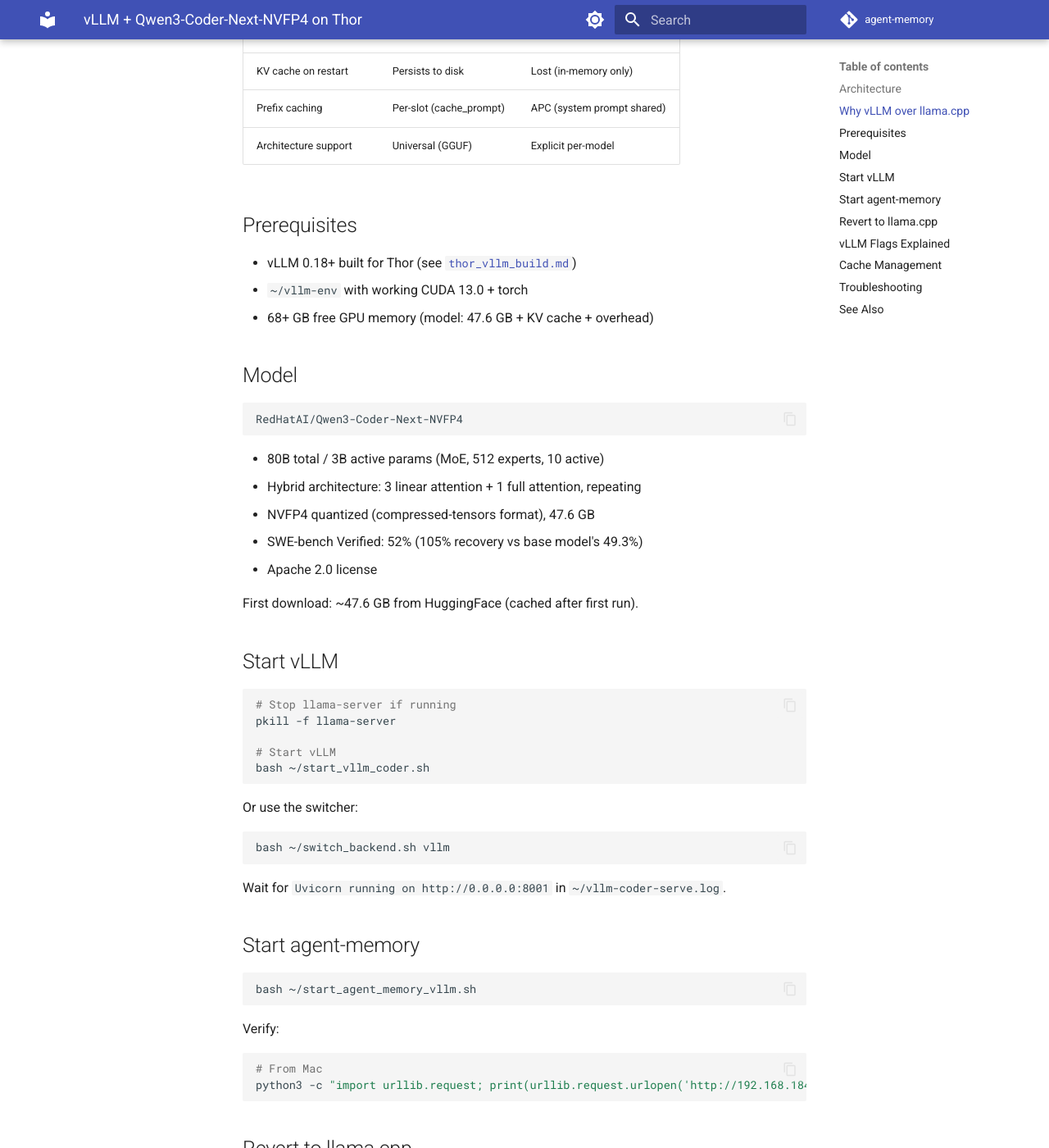
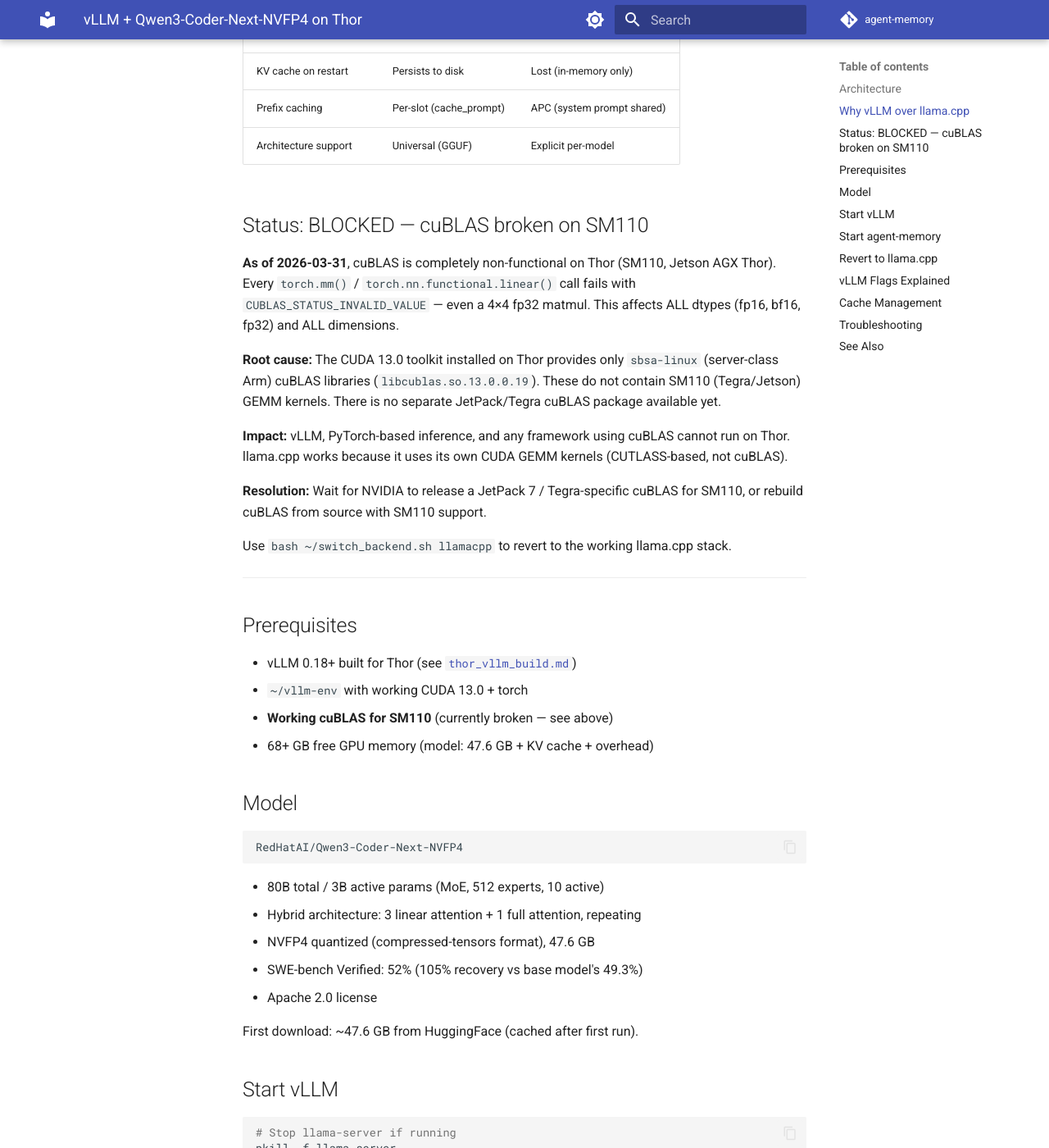
Before and after one commit to yshk-mxim/agent-memory, an MkDocs documentation site: the page built from docs/vllm_coder_next_thor.md, in a window 1280 px wide and 1400 px high, scrolled down 931 px. Shown: the whole window at 82% size. Built offline with MkDocs 1.6.1 and Material for MkDocs 9.7.7, drawn with Linux system fonts in a browser that asks for light colours; comment, search, counter and statistics services are not loaded; the version menu is left out.

Commit message:
docs: Document cuBLAS SM110 blocker for vLLM on Thor
cuBLAS is completely non-functional on Jetson Thor (SM110) —
every torch.mm() fails with CUBLAS_STATUS_INVALID_VALUE, even
4x4 fp32. Root cause: CUDA 13.0 ships sbsa-linux cuBLAS only,
missing Tegra/SM110 GEMM kernels. llama.cpp unaffected (own kernels).

Co-Authored-By: Claude Opus 4.6 <noreply@anthropic.com>

```diff
--- a/docs/vllm_coder_next_thor.md
+++ b/docs/vllm_coder_next_thor.md
@@ -36,10 +36,34 @@ vLLM internals:
 | Prefix caching | Per-slot (cache_prompt) | APC (system prompt shared) |
 | Architecture support | Universal (GGUF) | Explicit per-model |
 
+## Status: BLOCKED — cuBLAS broken on SM110
+
+**As of 2026-03-31**, cuBLAS is completely non-functional on Thor (SM110, Jetson AGX Thor).
+Every `torch.mm()` / `torch.nn.functional.linear()` call fails with
+`CUBLAS_STATUS_INVALID_VALUE` — even a 4×4 fp32 matmul. This affects ALL dtypes
+(fp16, bf16, fp32) and ALL dimensions.
+
+**Root cause:** The CUDA 13.0 toolkit installed on Thor provides only
+`sbsa-linux` (server-class Arm) cuBLAS libraries (`libcublas.so.13.0.0.19`).
+These do not contain SM110 (Tegra/Jetson) GEMM kernels. There is no separate
+JetPack/Tegra cuBLAS package available yet.
+
+**Impact:** vLLM, PyTorch-based inference, and any framework using cuBLAS cannot
+run on Thor. llama.cpp works because it uses its own CUDA GEMM kernels
+(CUTLASS-based, not cuBLAS).
+
+**Resolution:** Wait for NVIDIA to release a JetPack 7 / Tegra-specific cuBLAS
+for SM110, or rebuild cuBLAS from source with SM110 support.
+
+Use `bash ~/switch_backend.sh llamacpp` to revert to the working llama.cpp stack.
+
+---
+
 ## Prerequisites
 
 - vLLM 0.18+ built for Thor (see [`thor_vllm_build.md`](thor_vllm_build.md))
 - `~/vllm-env` with working CUDA 13.0 + torch
+- **Working cuBLAS for SM110** (currently broken — see above)
 - 68+ GB free GPU memory (model: 47.6 GB + KV cache + overhead)
 
 ## Model
```
